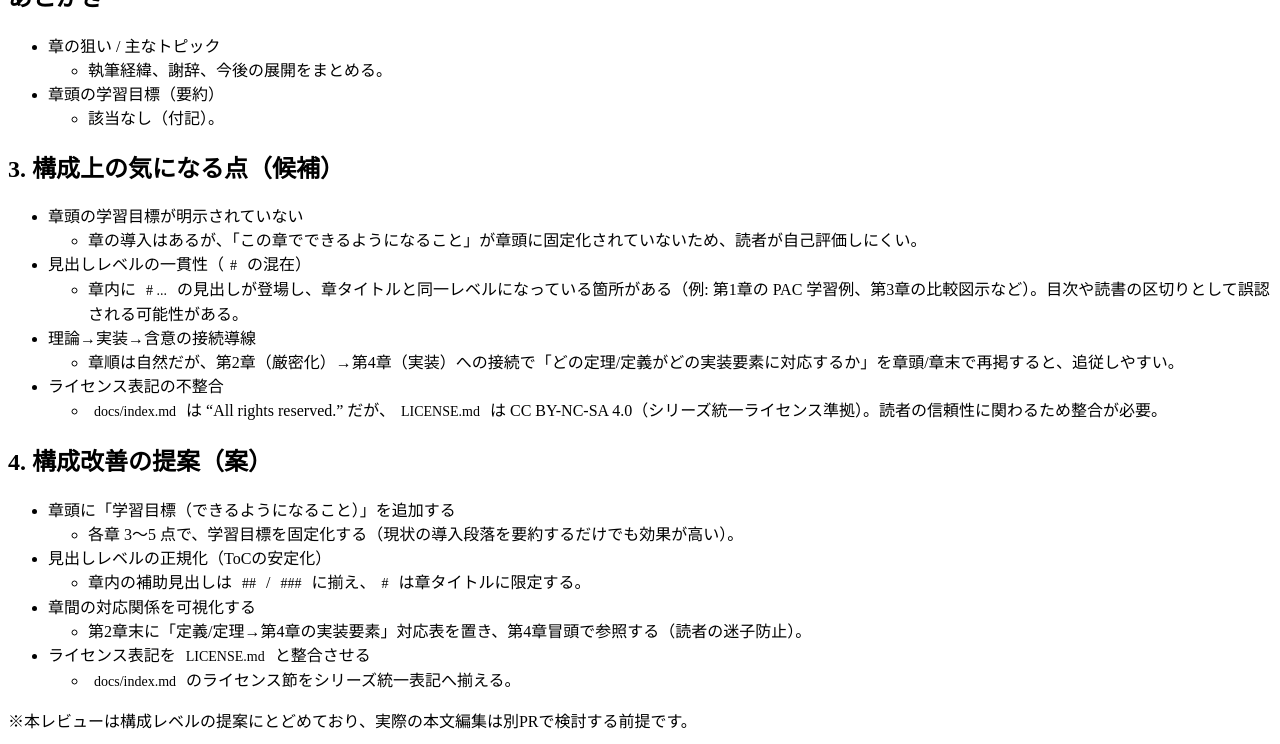
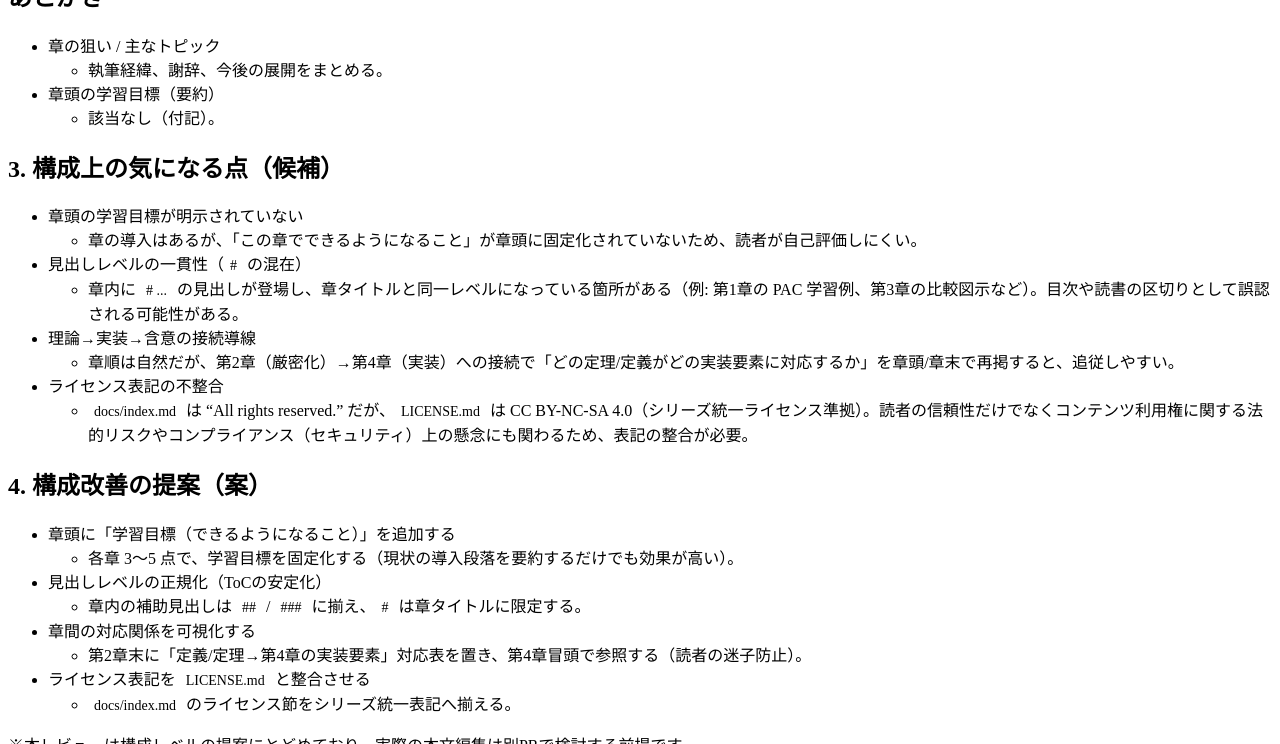
Before and after one commit to itdojp/computational-physicalism-book, a Jekyll site: the page built from docs/project-management/structure-review-round1.md, in a window 1280 px wide and 900 px high, scrolled down 2036 px, cut to the strip 0-744 px from the top of the window. Built offline with Jekyll 4.4.1, drawn with Linux system fonts in a browser that asks for light colours; our own code applies the rules of GitHub Pages for plain Markdown files.

Commit message:
Update docs/project-management/structure-review-round1.md
Co-authored-by: Copilot <175728472+Copilot@users.noreply.github.com>

```diff
--- a/docs/project-management/structure-review-round1.md
+++ b/docs/project-management/structure-review-round1.md
@@ -74,7 +74,7 @@
 - 理論→実装→含意の接続導線
   - 章順は自然だが、第2章（厳密化）→第4章（実装）への接続で「どの定理/定義がどの実装要素に対応するか」を章頭/章末で再掲すると、追従しやすい。
 - ライセンス表記の不整合
-  - `docs/index.md` は “All rights reserved.” だが、`LICENSE.md` は CC BY-NC-SA 4.0（シリーズ統一ライセンス準拠）。読者の信頼性に関わるため整合が必要。
+  - `docs/index.md` は “All rights reserved.” だが、`LICENSE.md` は CC BY-NC-SA 4.0（シリーズ統一ライセンス準拠）。読者の信頼性だけでなくコンテンツ利用権に関する法的リスクやコンプライアンス（セキュリティ）上の懸念にも関わるため、表記の整合が必要。
 
 # 4. 構成改善の提案（案）
 
```
